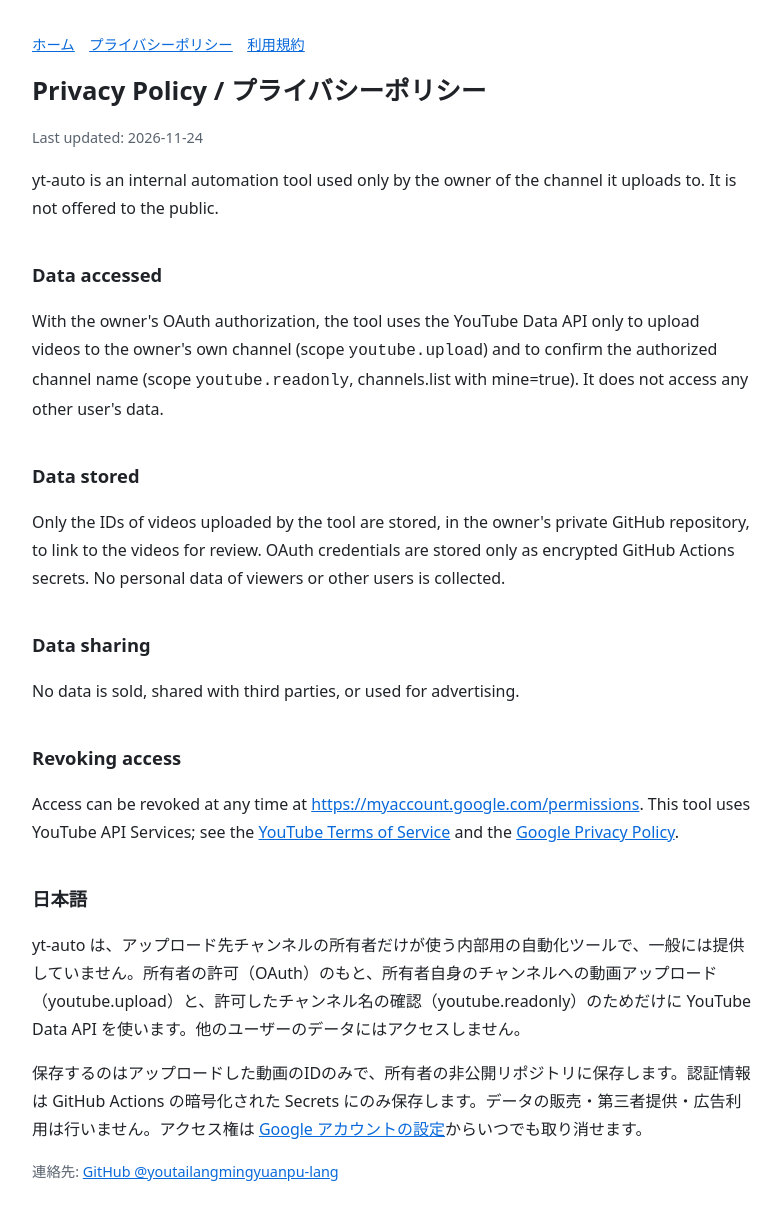
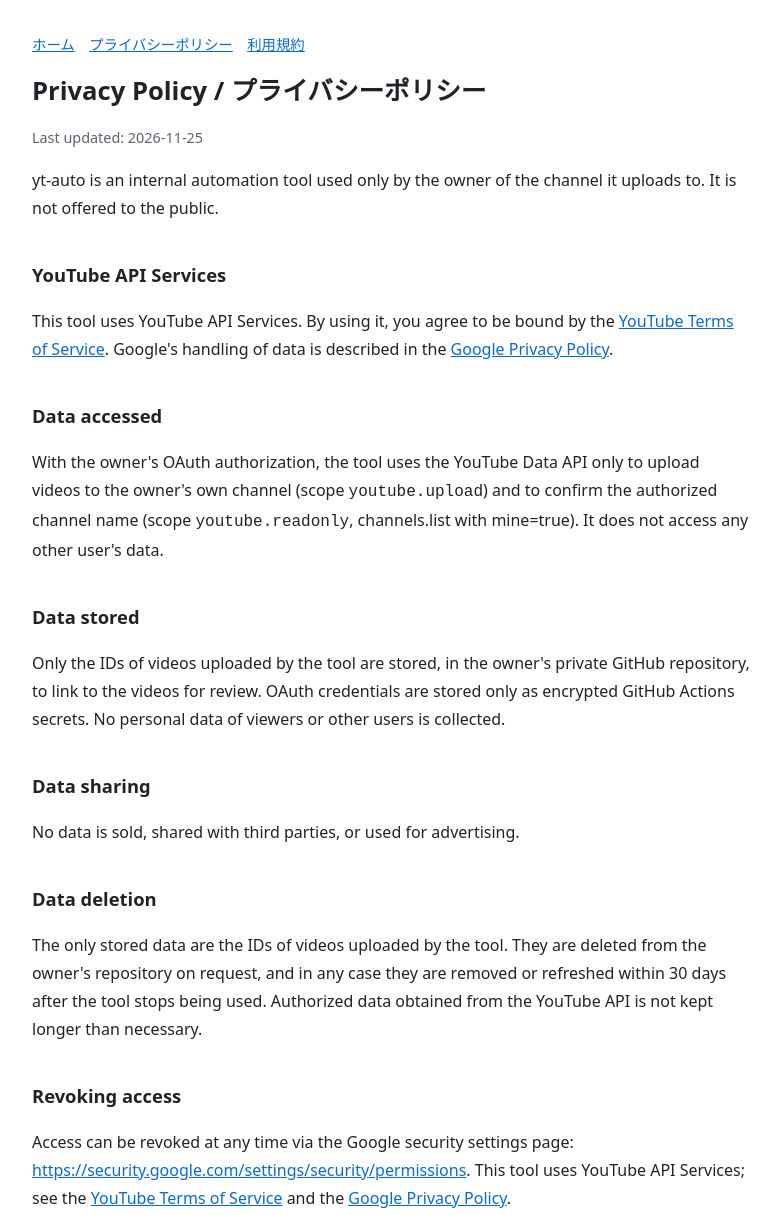
Before and after one commit to youtailangmingyuanpu-lang/youtailangmingyuanpu-lang.github.io, a plain HTML site: page privacy.html in a window 1280 px wide. Shown: the top 1215 px of the page, without its empty margins (248-1029 px from the left). Drawn offline with Linux system fonts and the light colour scheme.

Commit message:
Add YouTube API Services notices, data deletion and revocation details
Co-Authored-By: Claude Opus 5.5 <noreply@anthropic.com>
Claude-Session: https://claude.ai/code/session_01ReTjnmYVYPHv73FVtERXwz

```diff
--- a/privacy.html
+++ b/privacy.html
@@ -1,15 +1,19 @@
 <!doctype html><html lang="ja"><head><meta charset="utf-8"><meta name="viewport" content="width=device-width,initial-scale=1"><link rel="stylesheet" href="style.css"><title>Privacy Policy — yt-auto</title></head><body><main><nav class="muted"><a href="./">ホーム</a><a href="privacy.html">プライバシーポリシー</a><a href="terms.html">利用規約</a></nav>
 <h1>Privacy Policy / プライバシーポリシー</h1>
-<p class="muted">Last updated: 2026-11-24</p>
+<p class="muted">Last updated: 2026-11-25</p>
 <p lang="en">yt-auto is an internal automation tool used only by the owner of the channel it uploads to. It is not offered to the public.</p>
+<h2 lang="en">YouTube API Services</h2>
+<p lang="en">This tool uses YouTube API Services. By using it, you agree to be bound by the <a href="https://www.youtube.com/t/terms">YouTube Terms of Service</a>. Google's handling of data is described in the <a href="https://policies.google.com/privacy">Google Privacy Policy</a>.</p>
 <h2 lang="en">Data accessed</h2>
 <p lang="en">With the owner's OAuth authorization, the tool uses the YouTube Data API only to upload videos to the owner's own channel (scope <code>youtube.upload</code>) and to confirm the authorized channel name (scope <code>youtube.readonly</code>, channels.list with mine=true). It does not access any other user's data.</p>
 <h2 lang="en">Data stored</h2>
 <p lang="en">Only the IDs of videos uploaded by the tool are stored, in the owner's private GitHub repository, to link to the videos for review. OAuth credentials are stored only as encrypted GitHub Actions secrets. No personal data of viewers or other users is collected.</p>
 <h2 lang="en">Data sharing</h2>
 <p lang="en">No data is sold, shared with third parties, or used for advertising.</p>
+<h2 lang="en">Data deletion</h2>
+<p lang="en">The only stored data are the IDs of videos uploaded by the tool. They are deleted from the owner's repository on request, and in any case they are removed or refreshed within 30 days after the tool stops being used. Authorized data obtained from the YouTube API is not kept longer than necessary.</p>
 <h2 lang="en">Revoking access</h2>
-<p lang="en">Access can be revoked at any time at <a href="https://myaccount.google.com/permissions">https://myaccount.google.com/permissions</a>. This tool uses YouTube API Services; see the <a href="https://www.youtube.com/t/terms">YouTube Terms of Service</a> and the <a href="https://policies.google.com/privacy">Google Privacy Policy</a>.</p>
+<p lang="en">Access can be revoked at any time via the Google security settings page: <a href="https://security.google.com/settings/security/permissions">https://security.google.com/settings/security/permissions</a>. This tool uses YouTube API Services; see the <a href="https://www.youtube.com/t/terms">YouTube Terms of Service</a> and the <a href="https://policies.google.com/privacy">Google Privacy Policy</a>.</p>
 <h2>日本語</h2>
 <p>yt-auto は、アップロード先チャンネルの所有者だけが使う内部用の自動化ツールで、一般には提供していません。所有者の許可（OAuth）のもと、所有者自身のチャンネルへの動画アップロード（youtube.upload）と、許可したチャンネル名の確認（youtube.readonly）のためだけに YouTube Data API を使います。他のユーザーのデータにはアクセスしません。</p>
 <p>保存するのはアップロードした動画のIDのみで、所有者の非公開リポジトリに保存します。認証情報は GitHub Actions の暗号化された Secrets にのみ保存します。データの販売・第三者提供・広告利用は行いません。アクセス権は <a href="https://myaccount.google.com/permissions">Google アカウントの設定</a>からいつでも取り消せます。</p>
```
Also changed, not shown: index.html (+3 -0 lines).
